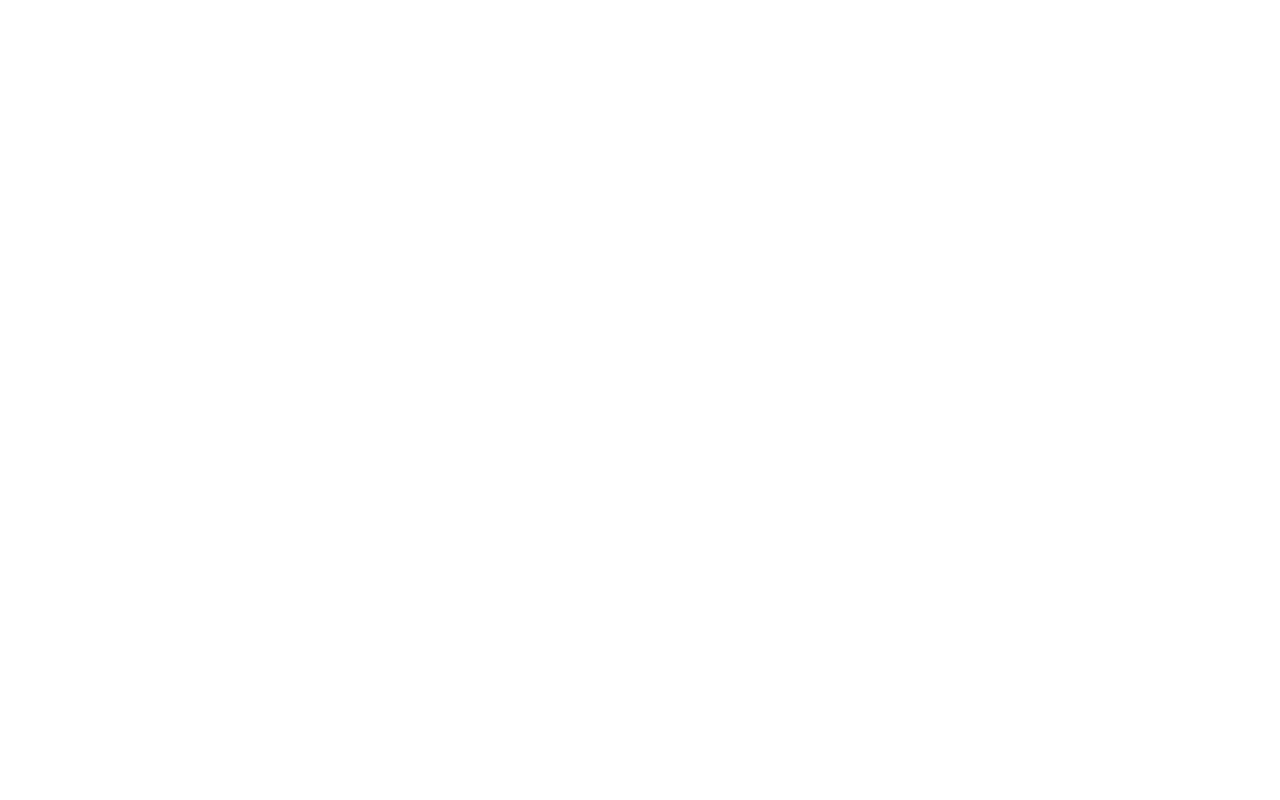
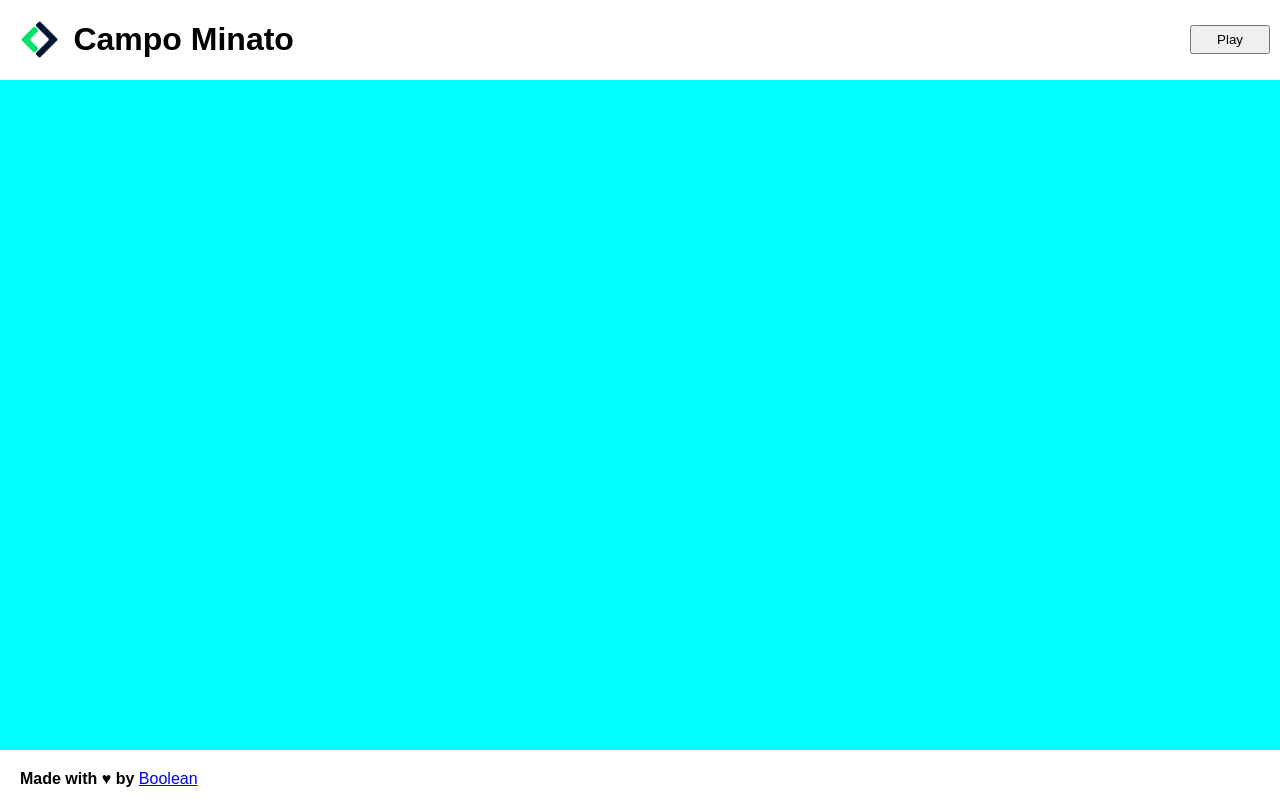
Before and after one commit to DomenicoScala/js-campominato-grid, a plain HTML site: page index.html in a window 1280 px wide. Drawn offline with Linux system fonts and the light colour scheme.

Commit message:
layout completo

```diff
--- a/css/style.css
+++ b/css/style.css
@@ -4,3 +4,52 @@
     box-sizing: border-box;
     font-family: Arial, Helvetica, sans-serif;
 }
+
+.container{
+    max-width: 1000px;
+    margin: 0 auto;
+}
+
+main{
+    background-color: aqua;
+}
+
+
+header{
+    height: 80px;
+    padding: 10px;
+}
+
+.flex-header{
+    display: flex;
+    justify-content: space-between;
+    align-items: center;
+}
+
+.flex-header h1{
+    display: inline-block;
+    vertical-align: middle;
+}
+
+img{
+    width: 5%;
+    vertical-align: middle;
+}
+
+
+#special-button{
+    padding: 5px 25px;
+}
+
+footer{
+    height: 50px;
+    padding: 20px;
+}
+
+footer h4{
+    display: inline-block;
+}
+
+main{
+    height: calc(100vh - 130px);
+}
--- a/index.html
+++ b/index.html
@@ -3,12 +3,41 @@
     <head>
         <meta charset="UTF-8">
         <meta name="viewport" content="width=device-width, initial-scale=1.0">
-        <title>Document</title>
+        <title>Campo Minato</title>
+
+        <!-- CSS -->
+        <link rel="stylesheet" href="./css/style.css">
+
     </head>
     <body>
 
+        <header>
+            <div class="flex-header">
+                <div>
+                    <img src="./img/mobile-logo.png" alt="logo">
+                    <h1>Campo Minato</h1>
+                </div>
 
+                <div>
+                    <button id="special-button">Play</button>
+                </div>
+            </div>
+        </header>
 
+        <main>
+            <div class="container">
+                <div class="result-grid">
+
+                </div>
+            </div>
+        </main>
+
+        <footer>
+            <div>
+                <h4>Made with &#9829; by</h4>
+                <a href="#">Boolean</a>
+            </div>
+        </footer>
 
 
         <script src="js/scripts.js" type="text/javascript"></script>
```
